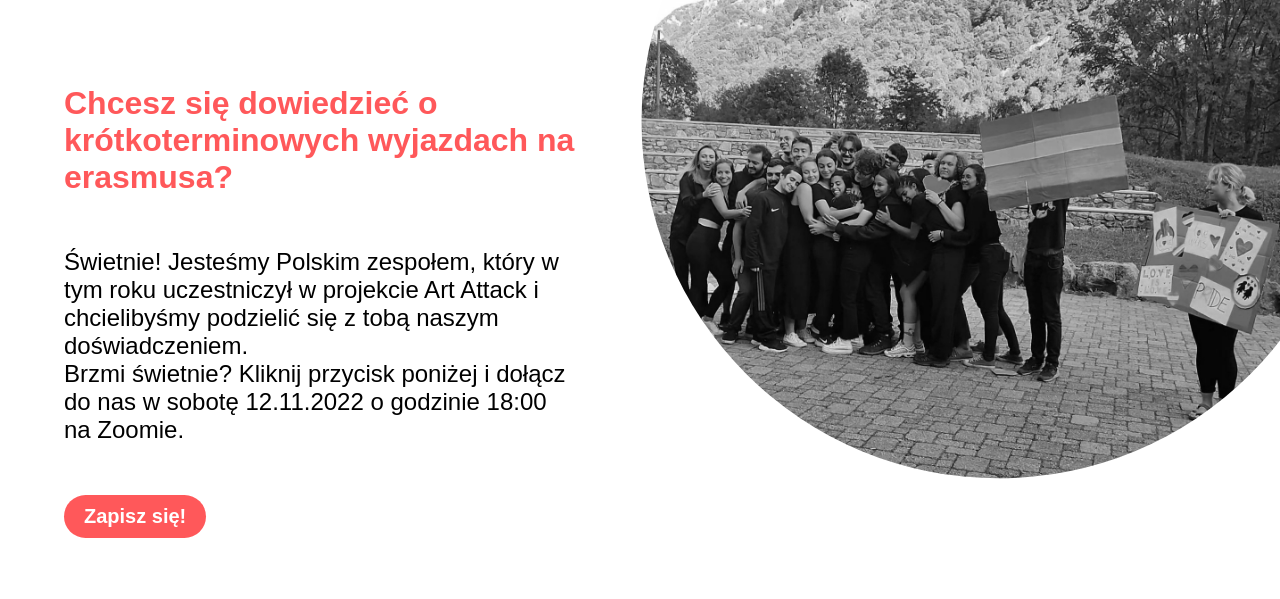
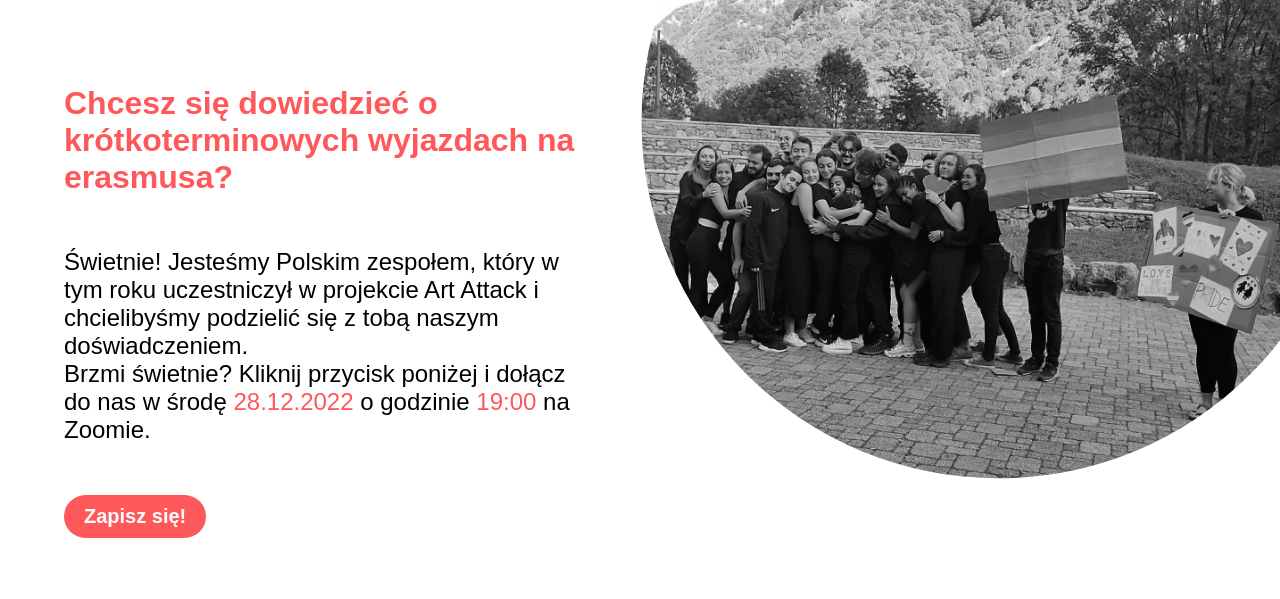
Before and after one commit to alicjakolodziejczyk/erasmus-page, a website: page index.html in a window 1280 px wide. Shown: the top 599 px of the page. Drawn offline with Linux system fonts and the light colour scheme; a web font is replaced by a local one.

```diff
--- a/index.html
+++ b/index.html
@@ -14,7 +14,7 @@
       <h1>Chcesz się dowiedzieć o krótkoterminowych wyjazdach na erasmusa?</h1>
       <h3>Świetnie! Jesteśmy Polskim zespołem, który w tym roku uczestniczył w projekcie Art Attack
         i chcielibyśmy podzielić się z tobą naszym doświadczeniem.<br>
-      Brzmi świetnie? Kliknij przycisk poniżej i dołącz do nas <span>w sobotę 12.11.2022 o godzinie 18:00</span> na Zoomie.</h3>
+      Brzmi świetnie? Kliknij przycisk poniżej i dołącz do nas w środę <span>28.12.2022</span> o godzinie <span>19:00</span> na Zoomie.</h3>
       <a href="#form"><button class="button">Zapisz się!</button></a>
     </div>
     <div class="photo">
--- a/public/css/style.css
+++ b/public/css/style.css
@@ -17,6 +17,10 @@
   font-weight: normal;
   margin-bottom:10%;
   padding: 0;
+}
+
+h3 span{
+  color: #FF585A;
 }
 
 .form h3 {
```
